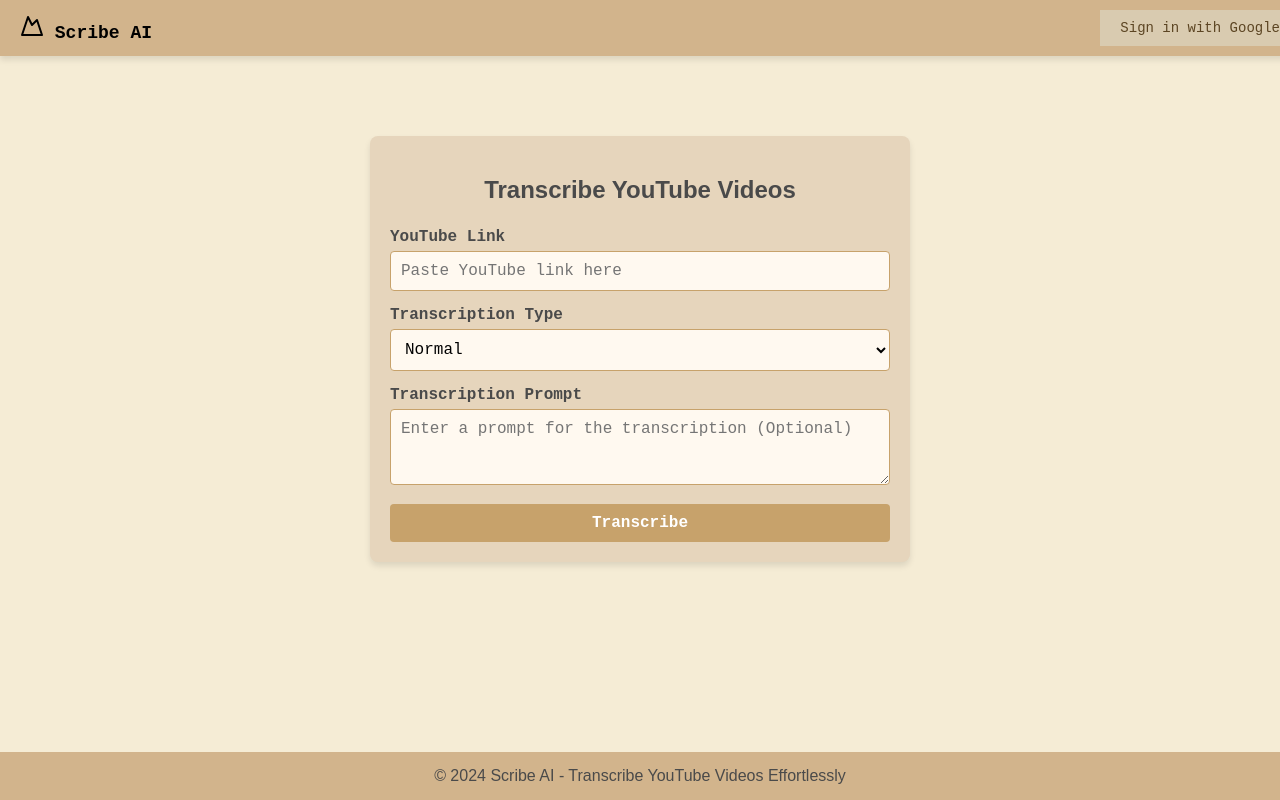
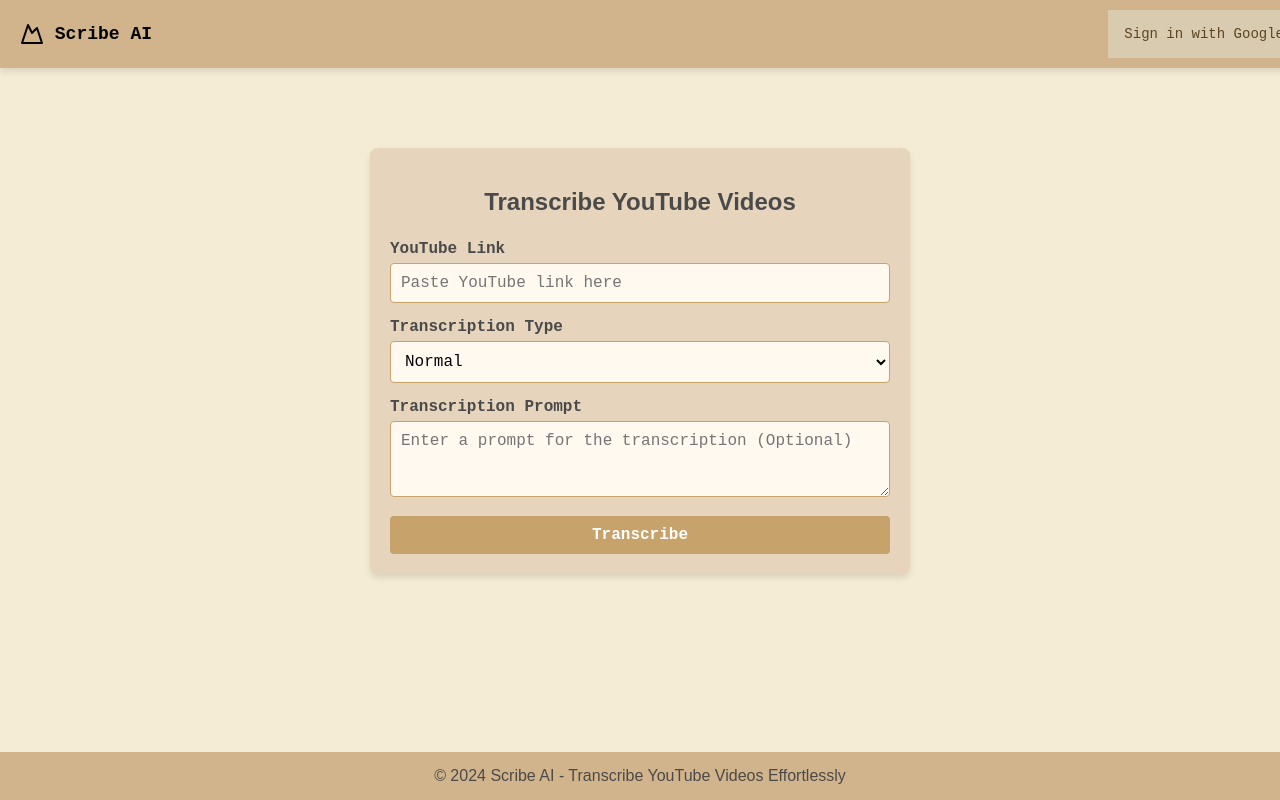
Before and after one commit to T-rav/videoscribe, a React (Create React App) app in the folder src/ui/scribe/: page / in a window 1280 px wide. Shown: the top 800 px of the page. Built offline with nearby package versions, Linux system fonts and the light colour scheme.

Commit message:
adjusting the header login button

```diff
--- a/src/ui/scribe/src/App.css
+++ b/src/ui/scribe/src/App.css
@@ -32,8 +32,8 @@
 
 .footer {
   flex-shrink: 0;
-  background-color: #D2B48C; /* Match the footer background color */
-  color: #4A4A4A; /* Match the text color */
+  background-color: #d2b48c;
+  color: #4a4a4a;
   padding: 10px 0;
   text-align: center;
   width: 100%;
--- a/src/ui/scribe/src/components/Header/Header.css
+++ b/src/ui/scribe/src/components/Header/Header.css
@@ -9,6 +9,8 @@
 }
 
 .logo {
+  display: flex;
+  align-items: center;
   font-size: 18px;
   font-weight: bold;
   font-family: "Space Mono", monospace;
@@ -18,12 +20,11 @@
 .sign-in {
   background-color: rgb(217, 203, 176); /* Use the correct color from the original */
   border: none;
-    padding: 10px 20px;
-    font-size: 16px;
+  padding: 16px; /* Ensure 16px padding */
+  font-size: 14px;
   cursor: pointer;
   transition: background-color 0.3s ease;
   font-family: "Space Mono", monospace;
-    font-size: 14px;
   color: rgb(92, 69, 35);
   font-weight: 500;
   box-sizing: border-box;
```
Also changed, not shown: 1 other file (tests, documents, lock files or other folders). Lines whose indentation alone changed are shown as unchanged.
